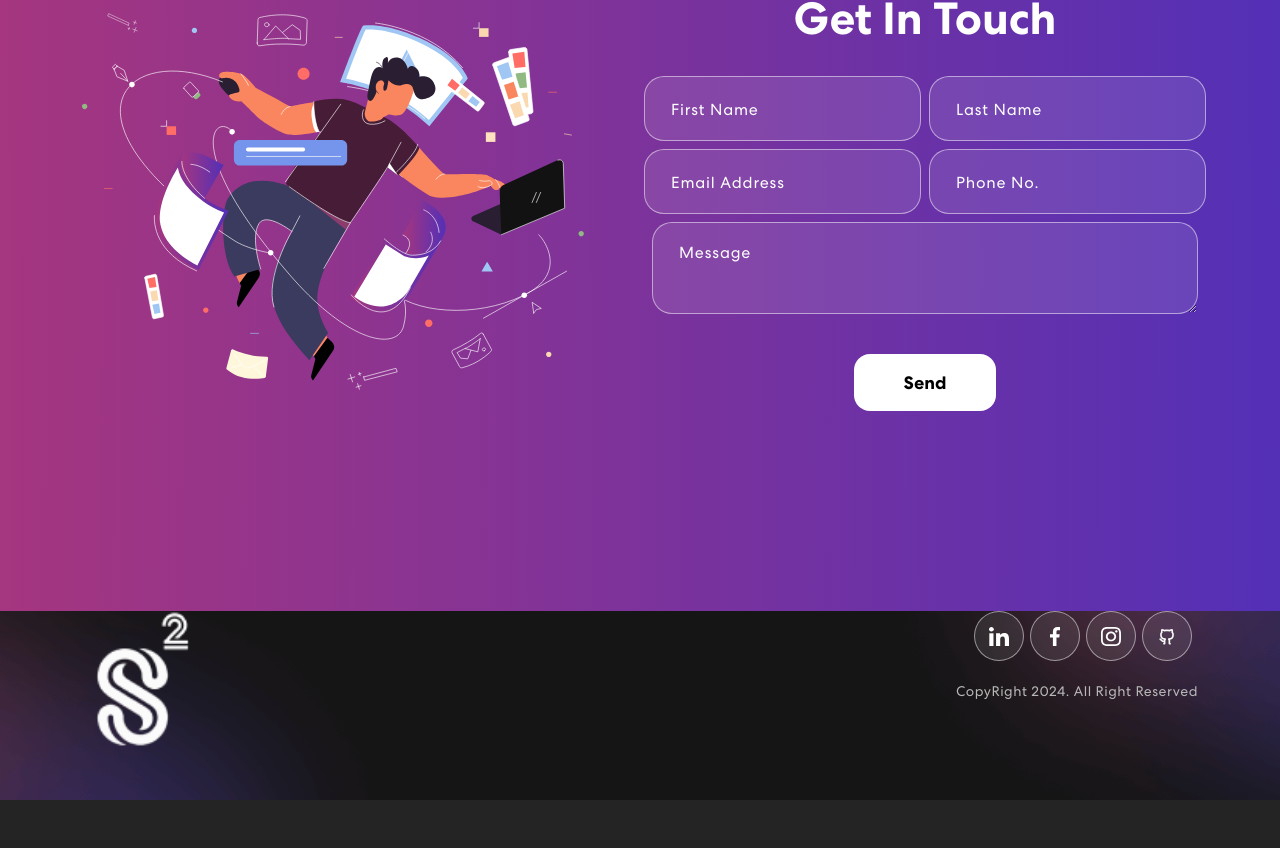
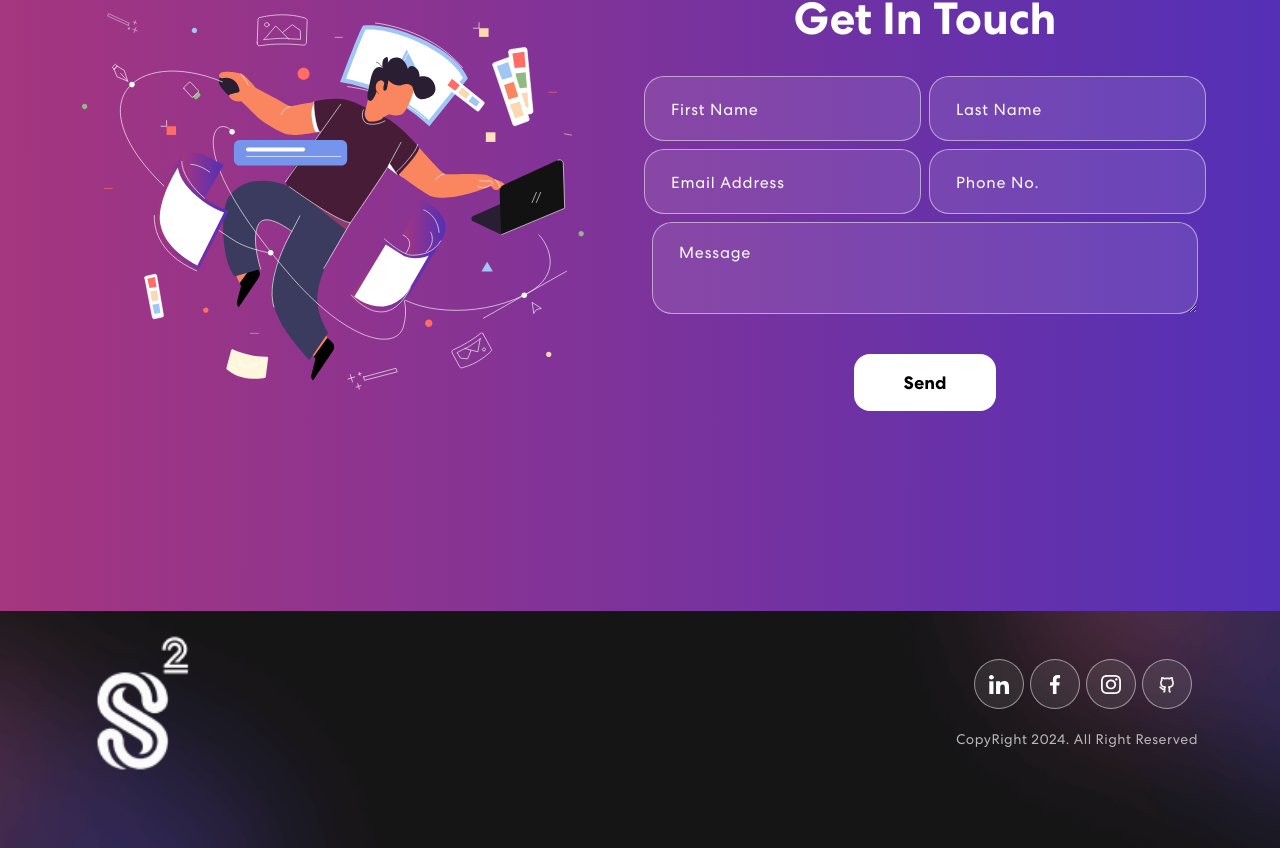
Before and after one commit to sushantsingal/My_Folio, a React (Vite) app: page / in a window 1280 px wide. Shown: the part 2121-2969 px from the top of the page. Before the commit the page ends 2921 px from the top, so only its background shows below. Built offline with nearby package versions, Linux system fonts and the light colour scheme.

Commit message:
Update Footer.jsx

```diff
--- a/src/components/Footer.jsx
+++ b/src/components/Footer.jsx
@@ -12,9 +12,9 @@ export const Footer = () => {
   return (
     <footer className="footer">
       <Container>
-        <Row>
+        <Row className="align-items-center">
             {/* <MailChimpForm /> */}
-            <Col sm={6}>
+            <Col sm={6} className="my-4 px-16">
                 <img src={logo} alt="Logo" />
             </Col>
             <Col sm={6} className="text-center text-sm-end">
```
